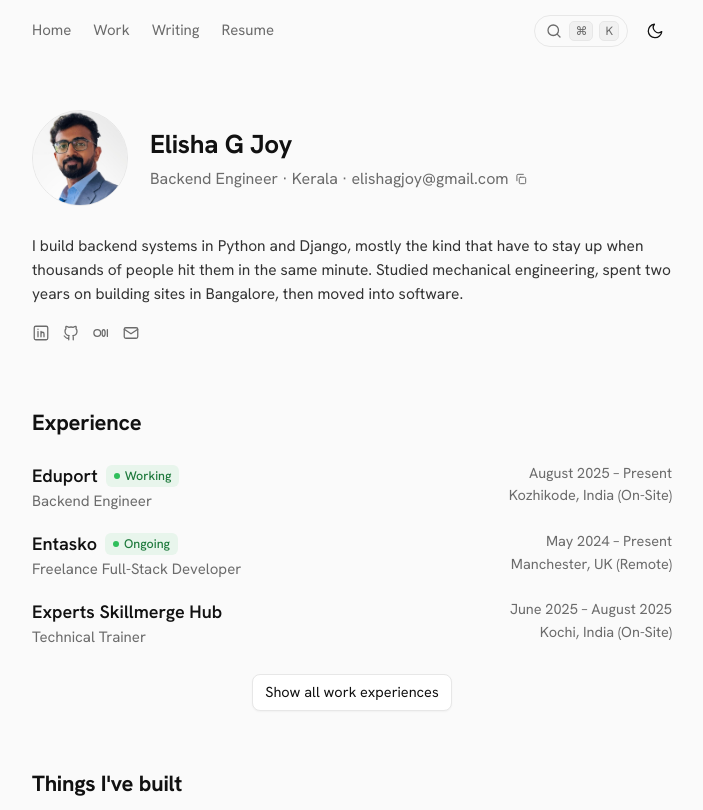
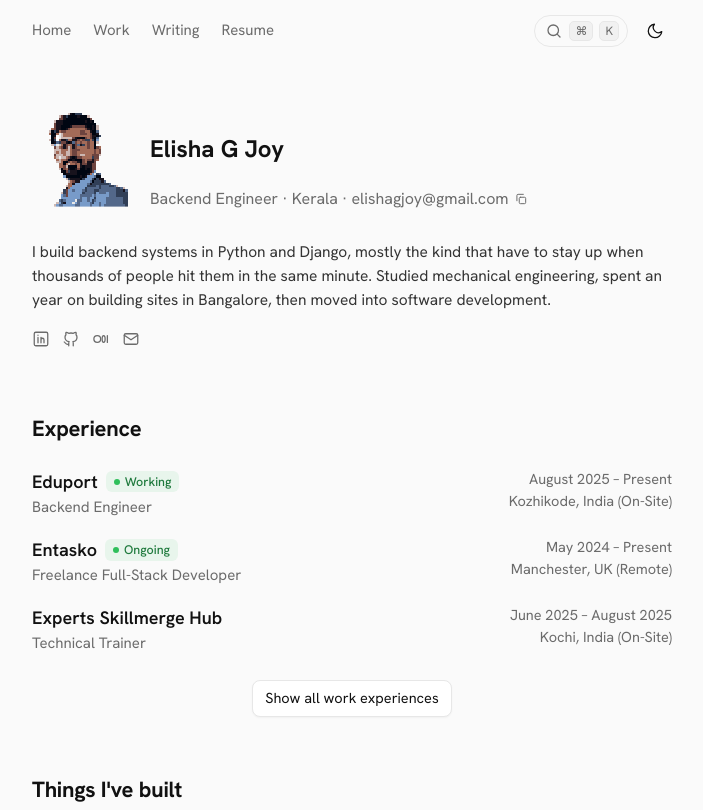
Before and after one commit to elisha-eduport/ej-portfolio, a plain HTML site: page index.html in a window 1280 px wide. Shown: the top 810 px of the page, without its empty margins (288-991 px from the left). Drawn offline with Linux system fonts and the light colour scheme.

```diff
--- /dev/null
+++ b/assets/avatar-data.js
@@ -0,0 +1,61 @@
+// 40x40 pixel avatar. '.' = transparent, other chars index into palette.
+window.AVATAR = {
+ "size": 40,
+ "palette": [
+  "#ccb7b2",
+  "#18131d",
+  "#000612",
+  "#313f57",
+  "#6e443f",
+  "#a36b58",
+  "#53688a",
+  "#e8e8e8",
+  "#fbfafa",
+  "#ffffff",
+  "#ecebeb",
+  "#fcfdfd",
+  "#789bc9"
+ ],
+ "rows": [
+  "........................................",
+  "...............012333...................",
+  "...........0413222212220................",
+  "...........44122222222224...............",
+  ".........01112222222221212..............",
+  ".........411122222222222222.............",
+  ".........4112222144444122120............",
+  "........54112214555555412120............",
+  ".......023154455555544551226............",
+  ".......522570555555544454221............",
+  "........218705555555555541123...........",
+  "........249a0000041222454126............",
+  ".......023b5113551145433532c............",
+  "........21634412164545545520............",
+  "........0c70514551461354552.............",
+  ".........40541405145555455245...........",
+  ".........00055505444555555454...........",
+  ".........05055005445555555454...........",
+  ".........40005005445005554440...........",
+  ".........5070054121445555344............",
+  "..........505542212224544145............",
+  "..........00522454412451114.............",
+  "...........5525055451441144.............",
+  "...........5540222251211144.............",
+  "...........0245122142212144.............",
+  "............12431112222214c.............",
+  ".............211111222215c736...........",
+  ".............c222222121ccc622...........",
+  "..............03111123ccc32311..........",
+  "...............05411cccc6233316.........",
+  "...............551ccccc6133333336.......",
+  "..............055cccccc3333636663360....",
+  "..............15cccccc36666636666663360.",
+  ".............34cc6ccc6366633666666633316",
+  "............034cccccc366663c666c66633333",
+  "............c64ccccc66666c6ccccc66633333",
+  "............cccccccc6cc6cc3cccc666666633",
+  "...........636cccc766cc6c36cccc666666633",
+  "..........0c31ccc7c6cccc63cc6cc666666633",
+  ".........0c66ccccc66cccc6ccc6c6666666663"
+ ]
+};
--- a/index.html
+++ b/index.html
@@ -49,7 +49,8 @@
 <main id="top" class="container">
 
   <section class="hero">
-    <img class="avatar" src="assets/photo.jpg" alt="Elisha G Joy" width="96" height="96">
+    <canvas class="avatar pixel" id="avatar" width="400" height="400" role="img" aria-label="Elisha G Joy, pixel art"></canvas>
+    <noscript><img class="avatar pixel" src="assets/avatar-pixel.png" alt="Elisha G Joy, pixel art" width="96" height="96"></noscript>
     <div>
       <h1>Elisha G Joy</h1>
       <p class="sub">
@@ -64,7 +65,7 @@
 
   <p class="bio">
     I build backend systems in Python and Django, mostly the kind that have to stay up when thousands of people hit them in the same minute.
-    Studied mechanical engineering, spent two years on building sites in Bangalore, then moved into software.
+    Studied mechanical engineering, spent an year on building sites in Bangalore, then moved into software development.
   </p>
 
   <div class="socials">
@@ -263,6 +264,8 @@
 
 <div class="toast" id="toast" hidden>Email copied</div>
 
+<script src="assets/avatar-data.js"></script>
+<script src="pixel.js"></script>
 <script src="main.js"></script>
 </body>
 </html>
--- /dev/null
+++ b/pixel.js
@@ -0,0 +1,122 @@
+// Pixel avatar that looks toward the cursor.
+(function () {
+  const reduceMotion = window.matchMedia('(prefers-reduced-motion: reduce)').matches;
+  const finePointer = window.matchMedia('(pointer: fine)').matches;
+  const KEYS = '0123456789abcdefghijklmnopqrstuvwxyzABCDEFGHIJKLMNOPQRSTUVWXYZ';
+
+  // =====================================================================
+  // Avatar
+  // =====================================================================
+  const canvas = document.getElementById('avatar');
+  const data = window.AVATAR;
+
+  if (canvas && data) {
+    const n = data.size;
+    const cell = canvas.width / n;
+    const ctx = canvas.getContext('2d');
+
+    const hex = (c) => [1, 3, 5].map((i) => parseInt(c.slice(i, i + 2), 16));
+    const lum = (c) => { const [r, g, b] = hex(c); return 0.299 * r + 0.587 * g + 0.114 * b; };
+
+    const all = [];
+    data.rows.forEach((row, y) => {
+      [...row].forEach((ch, x) => {
+        if (ch !== '.') all.push({ x, y, c: data.palette[KEYS.indexOf(ch)] });
+      });
+    });
+
+    // Split the portrait into layers: shoulders stay put, the head moves a little,
+    // and the face details (glasses, eyes, beard) move a little more. That parallax
+    // is what makes it read as the head turning.
+    const isBlue = (c) => { const [r, , b] = hex(c); return b > r + 10; };
+    const body = [], head = [], features = [];
+    for (const p of all) {
+      if (p.y >= 27 || (p.y >= 24 && isBlue(p.c))) body.push(p);
+      else if (p.y >= 10 && p.y <= 26 && p.x >= 9 && p.x <= 29 && lum(p.c) < 70) features.push(p);
+      else head.push(p);
+    }
+
+    // most common warm mid-tone in the face = skin, used to fill behind moved features
+    const counts = {};
+    for (const p of head) {
+      const [r, g, b] = hex(p.c);
+      const l = lum(p.c);
+      if (p.y >= 10 && p.y <= 24 && l > 70 && l < 170 && r > g && g >= b) counts[p.c] = (counts[p.c] || 0) + 1;
+    }
+    const skin = Object.keys(counts).sort((a, b) => counts[b] - counts[a])[0] || '#a0644a';
+
+    let pose = { dx: 0, dy: 0 };
+
+    function draw(rowShift) {
+      const { dx, dy } = pose;
+      ctx.clearRect(0, 0, canvas.width, canvas.height);
+      const put = (x, y, c) => {
+        const s = rowShift ? rowShift[y] || 0 : 0;
+        ctx.fillStyle = c;
+        ctx.fillRect((x + s) * cell, y * cell, cell, cell);
+      };
+      for (const p of body) put(p.x, p.y, p.c);
+      for (const p of head) put(p.x + dx, p.y + dy, p.c);
+      for (const p of features) put(p.x + dx, p.y + dy, skin);
+      for (const p of features) put(p.x + dx * 2, p.y + dy, p.c);
+    }
+
+    // pixels drop in at random on first load
+    function assemble() {
+      const order = all.slice().sort(() => Math.random() - 0.5);
+      const duration = 900;
+      const start = performance.now();
+      let drawn = 0;
+      ctx.clearRect(0, 0, canvas.width, canvas.height);
+      (function frame(now) {
+        const target = Math.min(order.length, Math.floor(((now - start) / duration) * order.length));
+        for (; drawn < target; drawn++) {
+          const p = order[drawn];
+          ctx.fillStyle = p.c;
+          ctx.fillRect(p.x * cell, p.y * cell, cell, cell);
+        }
+        if (drawn < order.length) requestAnimationFrame(frame);
+        else { draw(); canvas.classList.add('alive'); ready = true; }
+      })(start);
+    }
+
+    let ready = reduceMotion;
+    if (reduceMotion) draw(); else assemble();
+
+    // look toward the cursor
+    function look(clientX, clientY) {
+      if (!ready) return;
+      const r = canvas.getBoundingClientRect();
+      const ox = clientX - (r.left + r.width / 2);
+      const oy = clientY - (r.top + r.height / 2);
+      const dead = r.width * 0.45;
+      const next = {
+        dx: ox < -dead ? -1 : ox > dead ? 1 : 0,
+        dy: oy < -dead ? -1 : oy > dead ? 1 : 0,
+      };
+      if (next.dx !== pose.dx || next.dy !== pose.dy) { pose = next; draw(); }
+    }
+    if (finePointer) window.addEventListener('mousemove', (e) => look(e.clientX, e.clientY), { passive: true });
+    document.addEventListener('mouseleave', () => { pose = { dx: 0, dy: 0 }; if (ready) draw(); });
+
+    // click the avatar for a quick glitch
+    let glitching = false;
+    canvas.addEventListener('click', () => {
+      if (glitching || reduceMotion || !ready) return;
+      glitching = true;
+      let frames = 0;
+      const id = setInterval(() => {
+        const shift = {};
+        for (let i = 0; i < 6; i++) {
+          const row = Math.floor(Math.random() * n);
+          const band = 1 + Math.floor(Math.random() * 3);
+          const off = (Math.random() < 0.5 ? -1 : 1) * (1 + Math.floor(Math.random() * 2));
+          for (let r = row; r < row + band; r++) shift[r] = off;
+        }
+        draw(shift);
+        if (++frames > 6) { clearInterval(id); draw(); glitching = false; }
+      }, 60);
+    });
+  }
+
+})();
--- a/styles.css
+++ b/styles.css
@@ -83,6 +83,14 @@ kbd { font-family: inherit; font-size: 12px; background: var(--chip); border: 1p
 /* hero */
 .hero { display: flex; align-items: center; gap: 22px; margin-top: 48px; }
 .avatar { width: 96px; height: 96px; border-radius: 50%; object-fit: cover; object-position: center 25%; border: 1px solid var(--line); flex: none; }
+.avatar.pixel { border-radius: 0; border: 0; object-fit: contain; image-rendering: pixelated; }
+canvas.avatar { width: 96px; height: 96px; cursor: pointer; }
+/* idle bob: one pixel-cell (96/40 = 2.4px), stepped so it stays pixel-y */
+@keyframes bob { 0%, 100% { transform: translateY(0); } 50% { transform: translateY(-2.4px); } }
+canvas.avatar.alive { animation: bob 1.6s steps(1, end) infinite; }
+@media (prefers-reduced-motion: reduce) { canvas.avatar.alive { animation: none; } }
+
+}
 .hero h1 { font-size: 26px; font-weight: 700; margin: 0; letter-spacing: -0.01em; }
 .sub { margin: 2px 0 0; color: var(--muted); font-size: 16px; display: flex; flex-wrap: wrap; align-items: center; gap: 4px; }
 .copy { display: inline-flex; align-items: center; gap: 5px; color: var(--muted); }
```
Also changed, not shown: assets/avatar-pixel.png (added).
